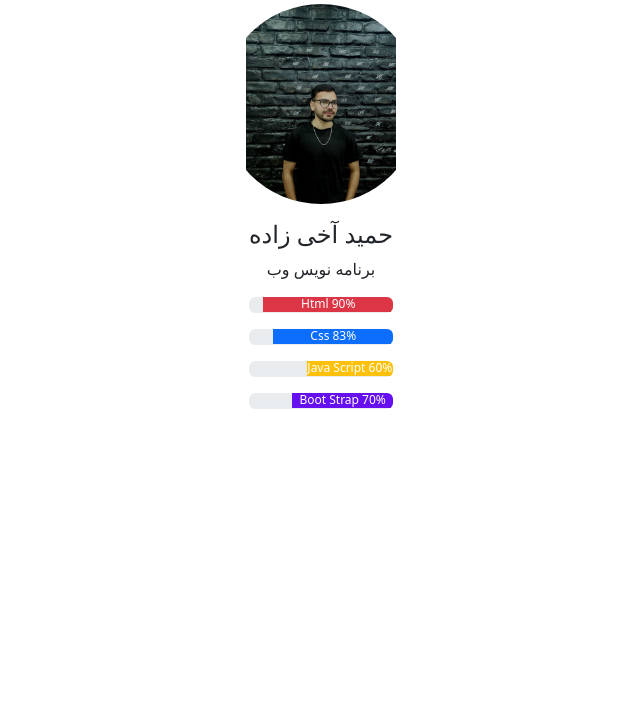
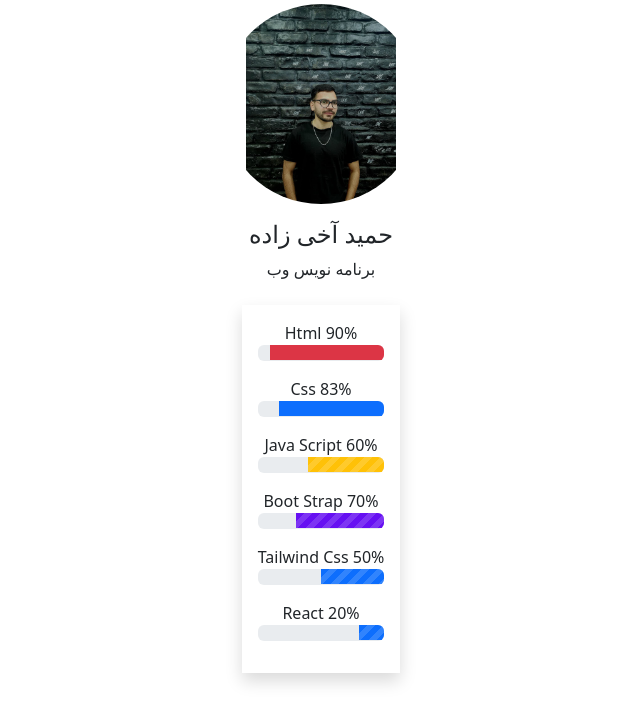
Before and after one commit to thehamid-a/About-me, a plain HTML site: page index.html in a window 1280 px wide. Shown: the whole page, without its empty margins (319-959 px from the left). Drawn offline with Linux system fonts and the light colour scheme.

Commit message:
Update index.html and Add  New Style Progress

```diff
--- a/index.html
+++ b/index.html
@@ -17,18 +17,31 @@
         <div class="px-4 mt-3 text-center ">
             <h1 class="fs-4">حمید آخی زاده</h1>
             <p class="fs-6">برنامه نویس وب</p>
-
+            <div class="mt-4 shadow p-3 ro ">
+                <span >Html 90%</span>
+            <div class="progress  mb-3" role="progressbar" aria-label="Basic example" aria-valuenow="25" aria-valuemin="0" aria-valuemax="100">
+                <div class="progress-bar bg-danger text-black" style="width: 90% ; height: 15px;"></div>
+            </div>
+            <span>Css 83%</span>
             <div class="progress mb-3" role="progressbar" aria-label="Basic example" aria-valuenow="25" aria-valuemin="0" aria-valuemax="100">
-                <div class="progress-bar bg-danger" style="width: 90% ; height: 15px;">Html 90%</div>
+                <div class="progress-bar text-black" style="width: 83% ; height: 15px;"></div>
             </div>
+            <span>Java Script 60%</span>
             <div class="progress mb-3" role="progressbar" aria-label="Basic example" aria-valuenow="25" aria-valuemin="0" aria-valuemax="100">
-                <div class="progress-bar" style="width: 83% ; height: 15px;">Css 83%</div>
+                <div class="progress-bar bg-warning text-black progress-bar-striped progress-bar-animated"" style="width: 60% ; height: 15px;"></div>
             </div>
+            <span>Boot Strap 70%</span>
             <div class="progress mb-3" role="progressbar" aria-label="Basic example" aria-valuenow="25" aria-valuemin="0" aria-valuemax="100">
-                <div class="progress-bar bg-warning" style="width: 60% ; height: 15px;">Java Script 60%</div>
+                <div class="progress-bar purple text-black progress-bar-striped progress-bar-animated"" style="width: 70% ; height: 15px;"></div>
             </div>
+            <span>Tailwind Css 50%</span>
             <div class="progress mb-3" role="progressbar" aria-label="Basic example" aria-valuenow="25" aria-valuemin="0" aria-valuemax="100">
-                <div class="progress-bar purple" style="width: 70% ; height: 15px;">Boot Strap 70%</div>
+                <div class="progress-bar text-black progress-bar-striped progress-bar-animated" style="width: 50% ; height: 15px;"></div>
+            </div>
+            <span>React 20%</span>
+            <div class="progress mb-3" role="progressbar" aria-label="Basic example" aria-valuenow="25" aria-valuemin="0" aria-valuemax="100">
+                <div class="progress-bar text-black progress-bar-striped progress-bar-animated" style="width: 20% ; height: 15px;"></div>
+            </div>
             </div>
         </div>
     </div>
```
